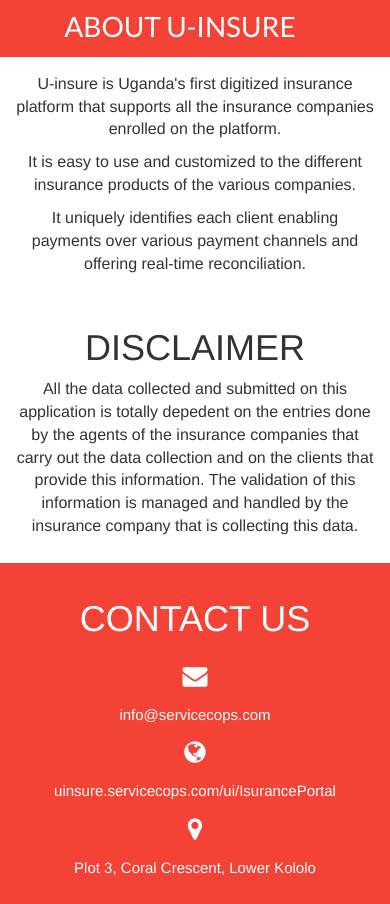
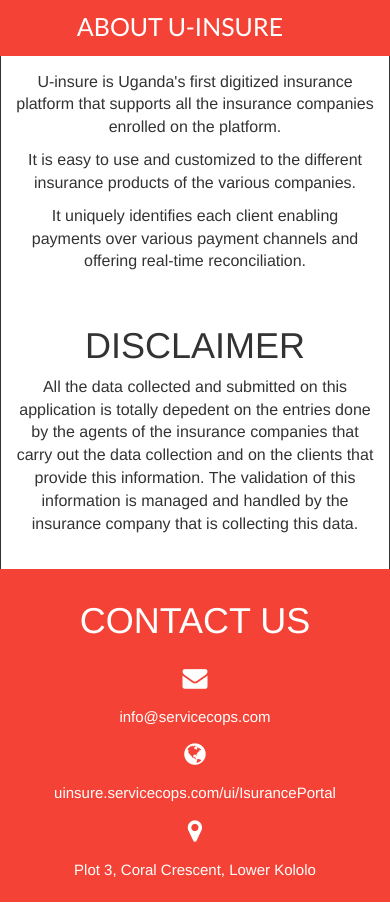
Before and after one commit to PeterclaverKimuli/U-InsureAboutPage, a plain HTML site: page index.html in a window 390 px wide. Drawn offline with Linux system fonts and the light colour scheme.

Commit message:
modify static files

```diff
--- a/css/style.css
+++ b/css/style.css
@@ -28,11 +28,18 @@
 
 @media(max-width: 600px){
     .navbar .navbar-brand{
-        font-size: 28px;
+        font-size: 25px;
+        text-align: center;
     }
   }
 
 .container{
+    border-left: 1px solid;
+    border-right: 1px solid;
+    padding-bottom: 5%;
+}
+
+.content{
     font-size: 16px;
     margin: 4% auto;
 }
@@ -41,7 +48,7 @@ footer{
     width: 100%;
     background-color: #F44336;
     color: #FFF;
-    padding: 4%;
+    padding: 3%;
 }
 
 .fa{
--- a/index.html
+++ b/index.html
@@ -20,6 +20,7 @@
         </nav>
 
         <div class="container text-center">
+            <div class="content">
                 <p>
                     U-insure is Uganda's first digitized insurance platform that supports
                     all the insurance companies enrolled on the platform.
@@ -41,6 +42,7 @@
                     this data.
                 </p>
             </div>
+        </div>
 
         <footer class="container-fluid text-center contact">
             <h1>CONTACT US</h1>
@@ -51,7 +53,7 @@
                 </div>
                 <div class="col-sm-4">
                     <i class="fa fa-globe"></i></br>
-                    <a href="uinsure.servicecops.com/ui/IsurancePortal">uinsure.servicecops.com/ui/IsurancePortal</a>
+                    <a href="https://uinsure.servicecops.com/ui/IsurancePortal" target="_blank">uinsure.servicecops.com/ui/IsurancePortal</a>
                 </div>
                 <div class="col-sm-4">
                     <i class="fa fa-map-marker" aria-hidden="true"></i></br>
```
Lines whose indentation alone changed are shown as unchanged.
